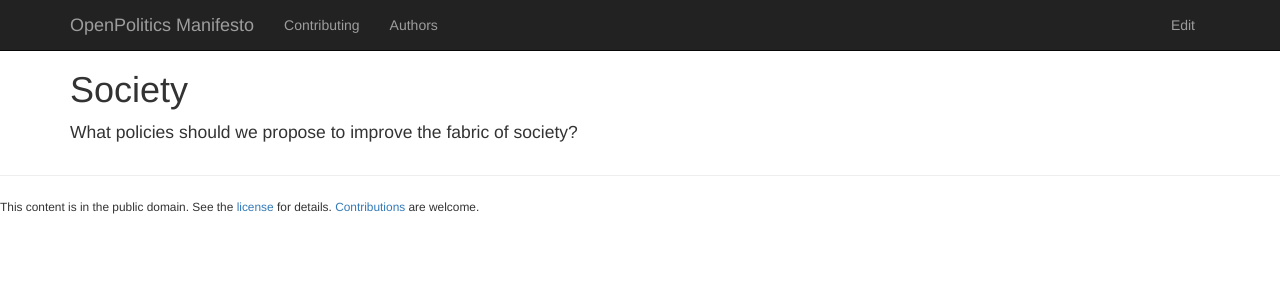
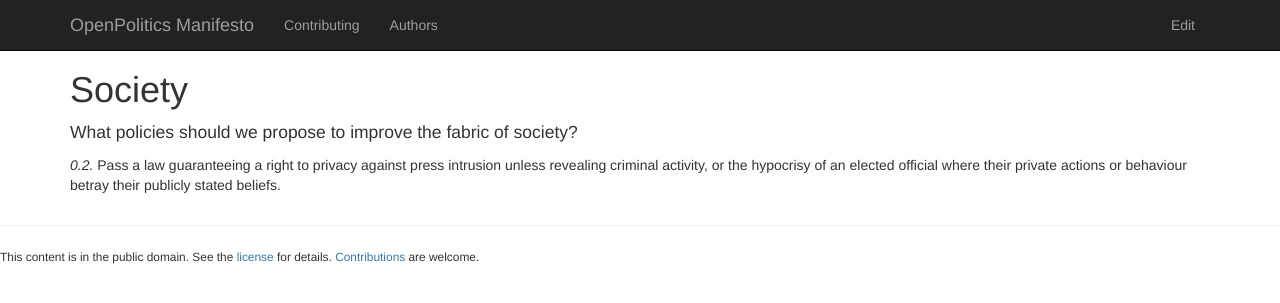
Before and after one commit to openpolitics/manifesto, a Jekyll site: the page built from society.md, in a window 1280 px wide. Shown: the top 303 px of the page. Built offline with Jekyll 4.4.1, drawn with Linux system fonts in a browser that asks for light colours; nearby versions of some CDN libraries.

Commit message:
Law protecting the right to privacy from the press

```diff
--- a/society.md
+++ b/society.md
@@ -5,3 +5,5 @@ published: true
 ---
 
 What policies should we propose to improve the fabric of society?
+
+Pass a law guaranteeing a right to privacy against press intrusion unless revealing criminal activity, or the hypocrisy of an elected official where their private actions or behaviour betray their publicly stated beliefs.
```
